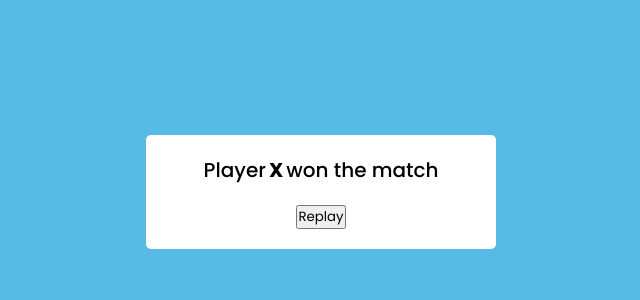
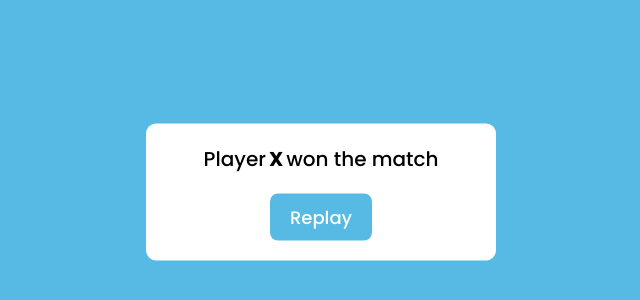
Before and after one commit to nischalpraj/Tic_Tac_Toe, a plain HTML site: page index.html in a window 1280 px wide. Shown: the part 208-508 px from the top of the page, without its empty margins (319-959 px from the left). Drawn offline with Linux system fonts and the light colour scheme; a web font is replaced by a local one.

Commit message:
Design on progress

```diff
--- a/style.css
+++ b/style.css
@@ -121,7 +121,7 @@ body {
 .resultbox{
   background-color: #fff;
   padding:20px;
-  border-radius: 5px;
+  border-radius: 10px;
   max-width:350px;
   width: 100%;
 }
@@ -140,3 +140,15 @@ body {
   justify-content: center;
   margin-top:20px;
 }
+.btn button{
+  font-size: 18px;
+  font-weight: 500;
+  border: none;
+  outline: none;
+  background-color: #56bae5;
+  color: #ffffff;
+  padding: 10px 20px;
+  border-radius: 8px;
+  cursor: pointer;
+  transition: all 0.3s ease;
+}
```
